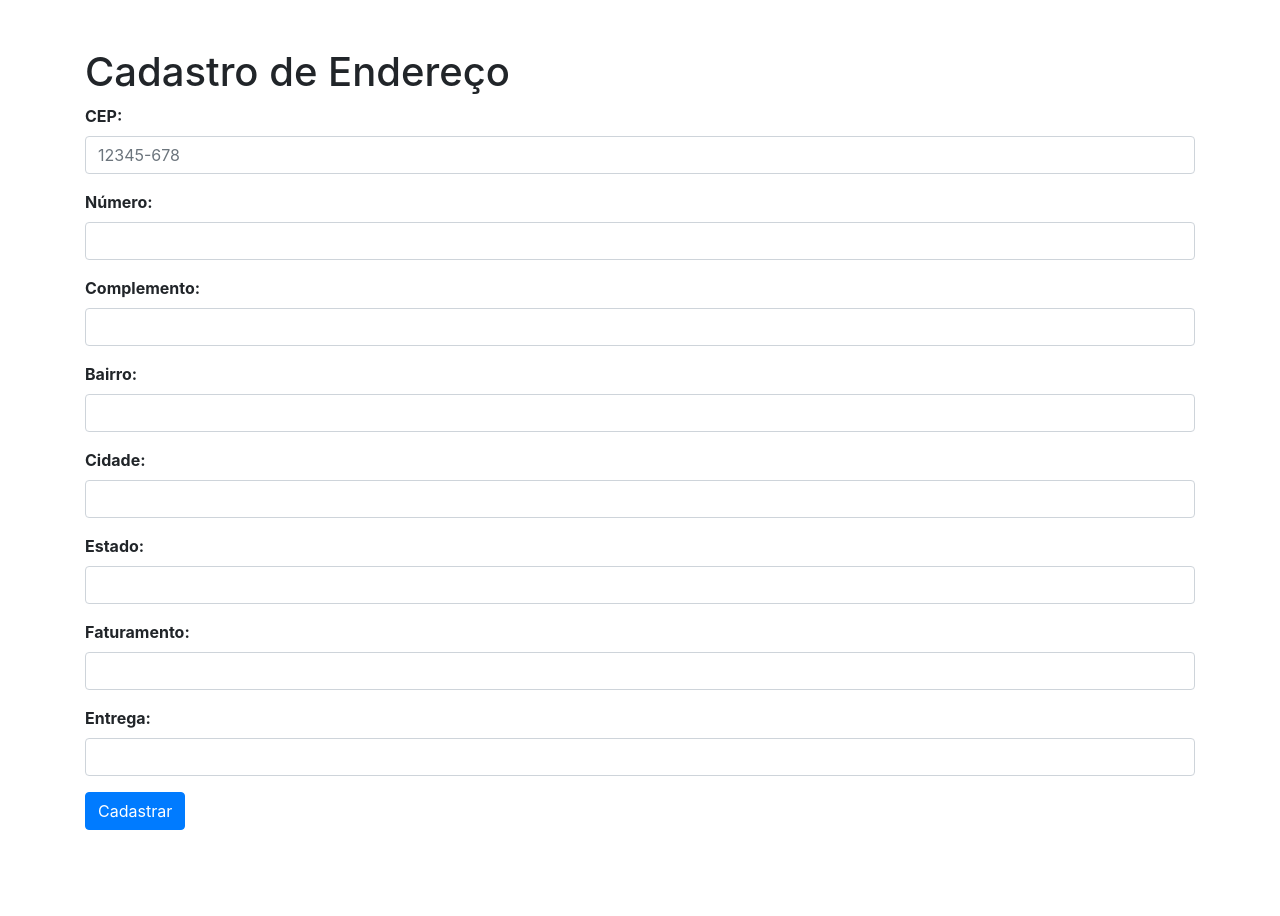
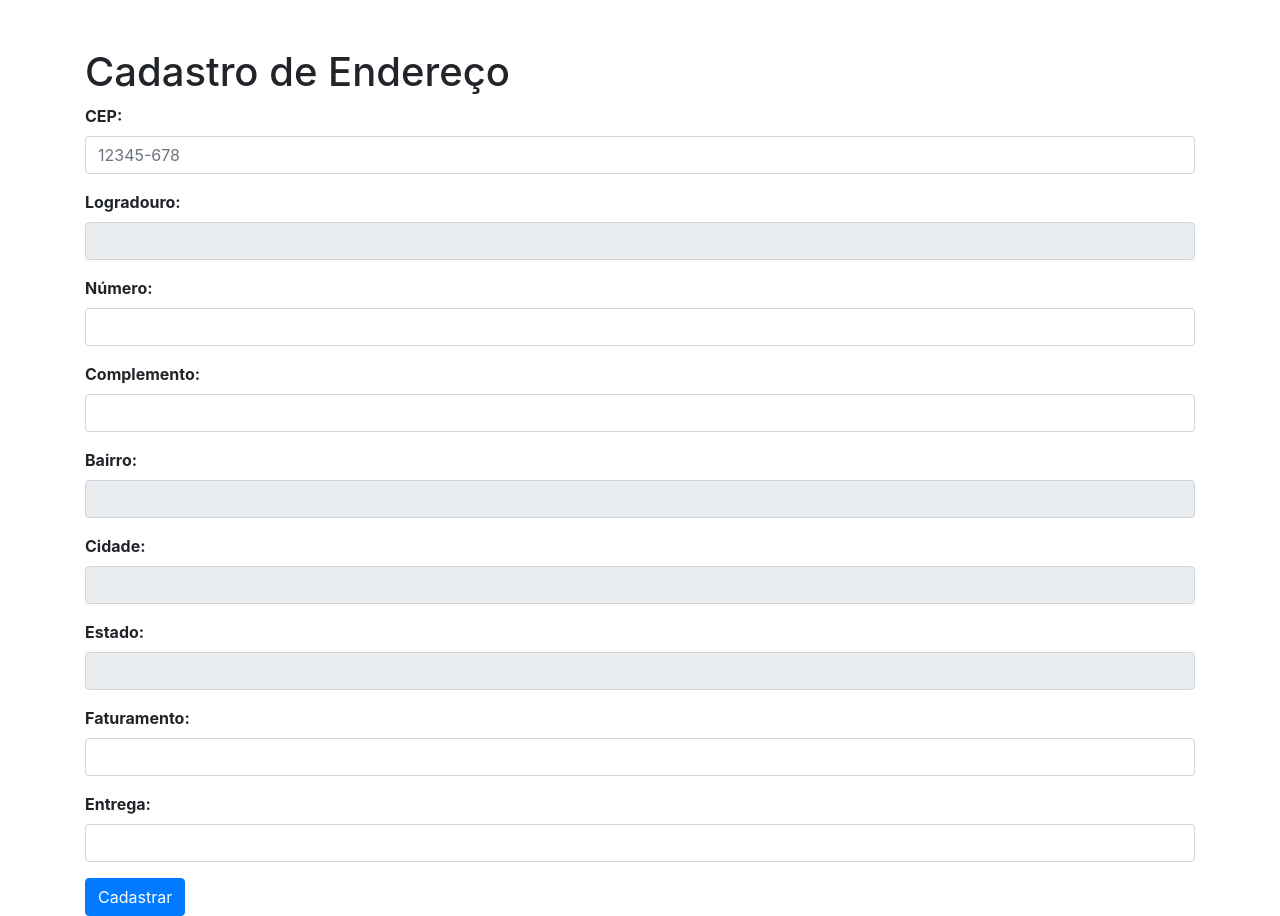
Before and after one commit to Slipvic/PI-SISTEMA-ORIENTADO-A-WEB, a PHP site: page /cadastroEndereco.php in a window 1280 px wide. Before the commit the page ends 830 px from the top, so only its background shows below. Run offline with PHP 8.4, Linux system fonts and the light colour scheme; the visitor is signed in with stand-in values (Sample User, id 1).

Commit message:
Alteração na tela de cadastro de endereço

```diff
--- a/Projeto v1.0/html/cadastroEndereco.php
+++ b/Projeto v1.0/html/cadastroEndereco.php
@@ -1,12 +1,11 @@
 <?php
 session_start();
 include('../controller/config.php');
- $id = $_SESSION['idusers'];
+$id = $_SESSION['idusers'];
 
-if (isset($_POST['submit'])) { // verifique se o formulário foi submetido
-
-
+if (isset($_POST['submit'])) {
   $cep = $conexao->real_escape_string($_POST['cep']);
+  $logradouro = $conexao->real_escape_string($_POST['logradouro']);
   $numero = $conexao->real_escape_string($_POST['numero']);
   $complemento = $conexao->real_escape_string($_POST['complemento']);
   $bairro = $conexao->real_escape_string($_POST['bairro']);
@@ -15,14 +14,17 @@ if (isset($_POST['submit'])) { // verifique se o formulário foi submetido
   $faturamento = $conexao->real_escape_string($_POST['faturamento']);
   $entrega = $conexao->real_escape_string($_POST['entrega']);
 
-  $result = "INSERT INTO endereco (idusers, logradouro, numero, complemento, bairro, cidade, uf, faturamento, entrega)
-  VALUES ('$id', '$cep', '$numero', '$complemento', '$bairro', '$cidade', '$uf', '$faturamento', '$entrega')";
-  $conexao->query($result);
+  $result = "INSERT INTO endereco (idusers, cep, logradouro, numero, complemento, bairro, cidade, uf, faturamento, entrega)
+  VALUES ('$id', '$cep','$logradouro','$numero', '$complemento', '$bairro', '$cidade', '$uf', '$faturamento', '$entrega')";
+  if ($conexao->query($result) === TRUE) {
+    header("Location: enderecoCliente.php");
+    exit();
+  } else {
+    echo "Erro ao inserir os dados no banco de dados: " . $conexao->error;
+  }
+}
+?>
 
-  header("Location: enderecoCliente.php");
-}
-
-?>
 <!DOCTYPE html>
 <html>
 
@@ -30,9 +32,6 @@ if (isset($_POST['submit'])) { // verifique se o formulário foi submetido
   <meta charset="UTF-8">
   <title>Cadastro de Endereço</title>
   <link rel="stylesheet" href="https://maxcdn.bootstrapcdn.com/bootstrap/4.5.2/css/bootstrap.min.css">
-  <script src="https://code.jquery.com/jquery-3.6.0.min.js"></script>
-  <script src="..\js\script.js"></script>
-
   <style>
     label {
       font-weight: bold;
@@ -50,6 +49,11 @@ if (isset($_POST['submit'])) { // verifique se o formulário foi submetido
       </div>
 
       <div class="form-group">
+        <label for="logradouro">Logradouro:</label>
+        <input type="text" class="form-control" id="logradouro" name="logradouro" readonly>
+      </div>
+
+      <div class="form-group">
         <label for="numero">Número:</label>
         <input type="text" class="form-control" id="numero" name="numero" required>
       </div>
@@ -61,17 +65,17 @@ if (isset($_POST['submit'])) { // verifique se o formulário foi submetido
 
       <div class="form-group">
         <label for="bairro">Bairro:</label>
-        <input type="text" class="form-control" id="bairro" name="bairro" required>
+        <input type="text" class="form-control" id="bairro" name="bairro" readonly>
       </div>
 
       <div class="form-group">
         <label for="cidade">Cidade:</label>
-        <input type="text" class="form-control" id="cidade" name="cidade" required>
+        <input type="text" class="form-control" id="cidade" name="cidade" readonly>
       </div>
 
       <div class="form-group">
         <label for="estado">Estado:</label>
-        <input type="text" class="form-control" id="uf" name="uf" required>
+        <input type="text" class="form-control" id="uf" name="uf" readonly>
       </div>
 
       <div class="form-group">
@@ -84,14 +88,49 @@ if (isset($_POST['submit'])) { // verifique se o formulário foi submetido
         <input type="text" class="form-control" id="entrega" name="entrega" required>
       </div>
 
-      <button type="submit" class="btn btn-primary">Cadastrar</button>
+      <button type="submit" name="submit" class="btn btn-primary">Cadastrar</button>
     </form>
   </div>
 
+  <script src="https://code.jquery.com/jquery-3.6.0.min.js"></script>
   <script src="https://maxcdn.bootstrapcdn.com/bootstrap/4.5.2/js/bootstrap.min.js"></script>
-  <script src="meuScript.js"></script>
+  <script src="https://cdn.jsdelivr.net/npm/axios/dist/axios.min.js"></script>
   <script>
-    meuCadastroDeEndereco();
+    $(document).ready(function() {
+      $("#cep").blur(function() {
+        var cep = $(this).val();
+        if (cep.length === 9) {
+          buscarCEP(cep);
+        }
+      });
+
+      function buscarCEP(cep) {
+        axios.get("https://viacep.com.br/ws/" + cep + "/json/")
+          .then(function(response) {
+            if (response.data.erro) {
+              console.log("CEP não encontrado");
+            } else {
+              $("#logradouro").val(response.data.logradouro);
+              $("#bairro").val(response.data.bairro);
+              $("#cidade").val(response.data.localidade);
+              $("#uf").val(response.data.uf);
+            }
+          })
+          .catch(function(error) {
+            console.log(error);
+          });
+      }
+
+      $(document).ready(function() {
+        $("#cep").blur(function() {
+          var cep = $(this).val().replace("-", "");
+          if (cep.length === 8) {
+            buscarCEP(cep);
+          }
+        });
+      });
+
+    });
   </script>
 </body>
 
```
